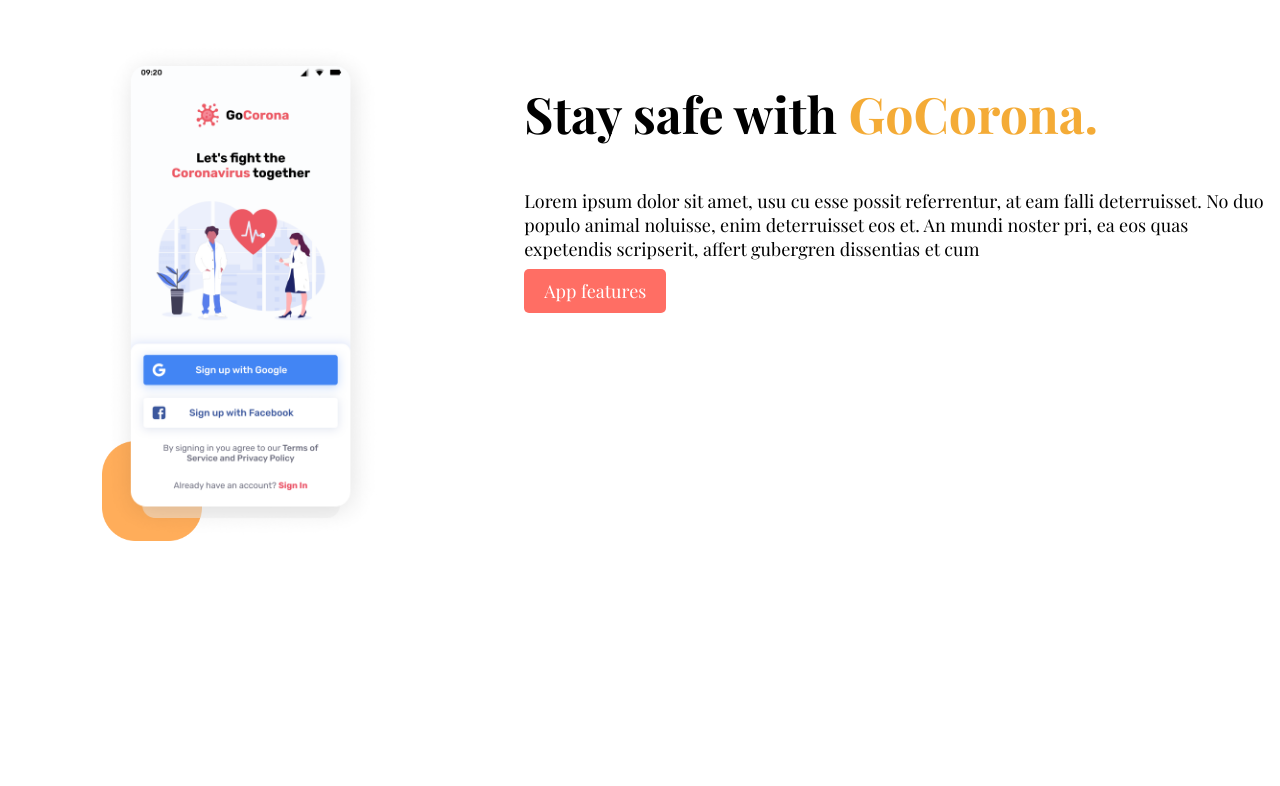
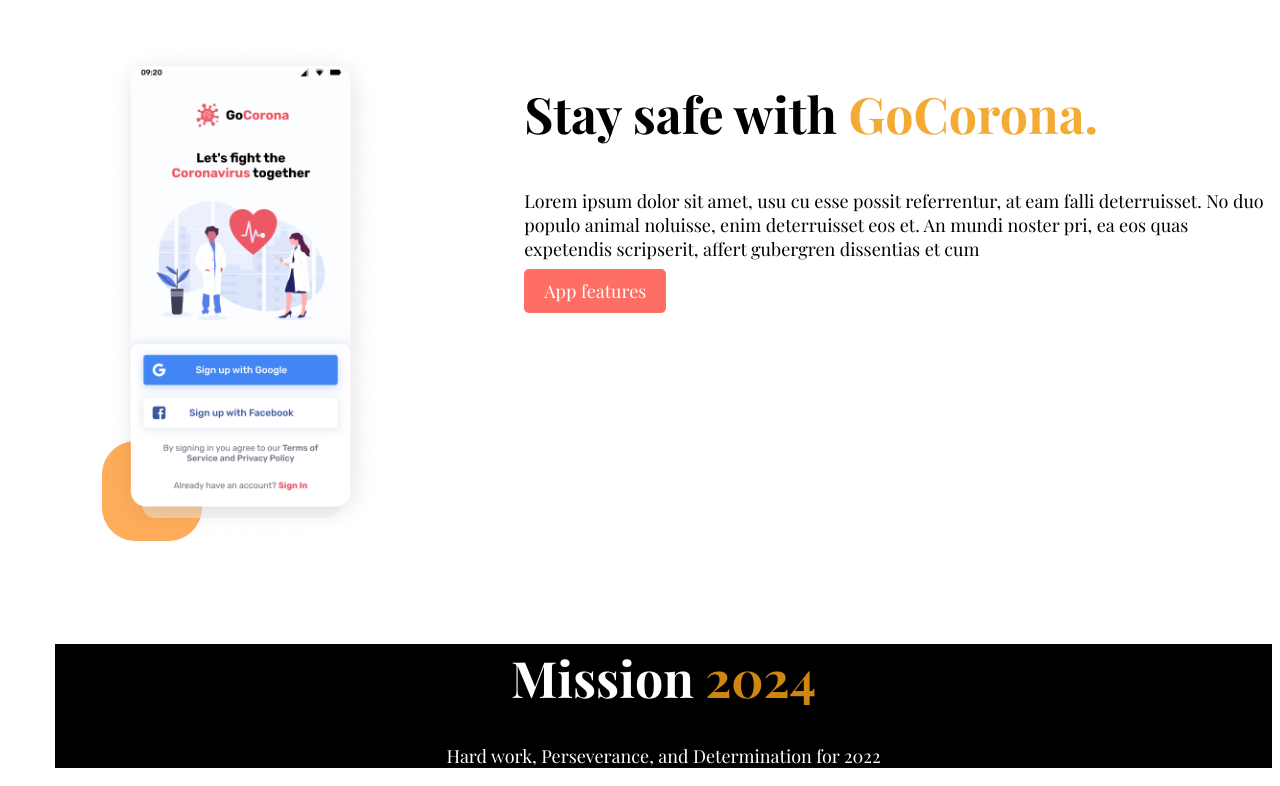
Before and after one commit to Bushraa57/assignment1, a plain HTML site: page index.html in a window 1280 px wide. Shown: the part 1821-2607 px from the top of the page. Before the commit the page ends 2465 px from the top, so only its background shows below. Drawn offline with nearby package versions, Linux system fonts and the light colour scheme; a web font is replaced by a local one.

Commit message:
added footer

```diff
--- a/index.html
+++ b/index.html
@@ -109,4 +109,8 @@
 
 
 </body>
+<footer>
+   <h1 class="center">Mission <span class="clr-title">2024</span></h1>
+   <p class="center">Hard work, Perseverance, and Determination for 2022</p>
+</footer>
 </html>
--- a/style.css
+++ b/style.css
@@ -108,3 +108,8 @@
    background-position: left middle;
    background-position: left bottom;
 }
+footer{
+   background-color: black;
+   color: white;
+   margin-left: 0%;
+}
```
